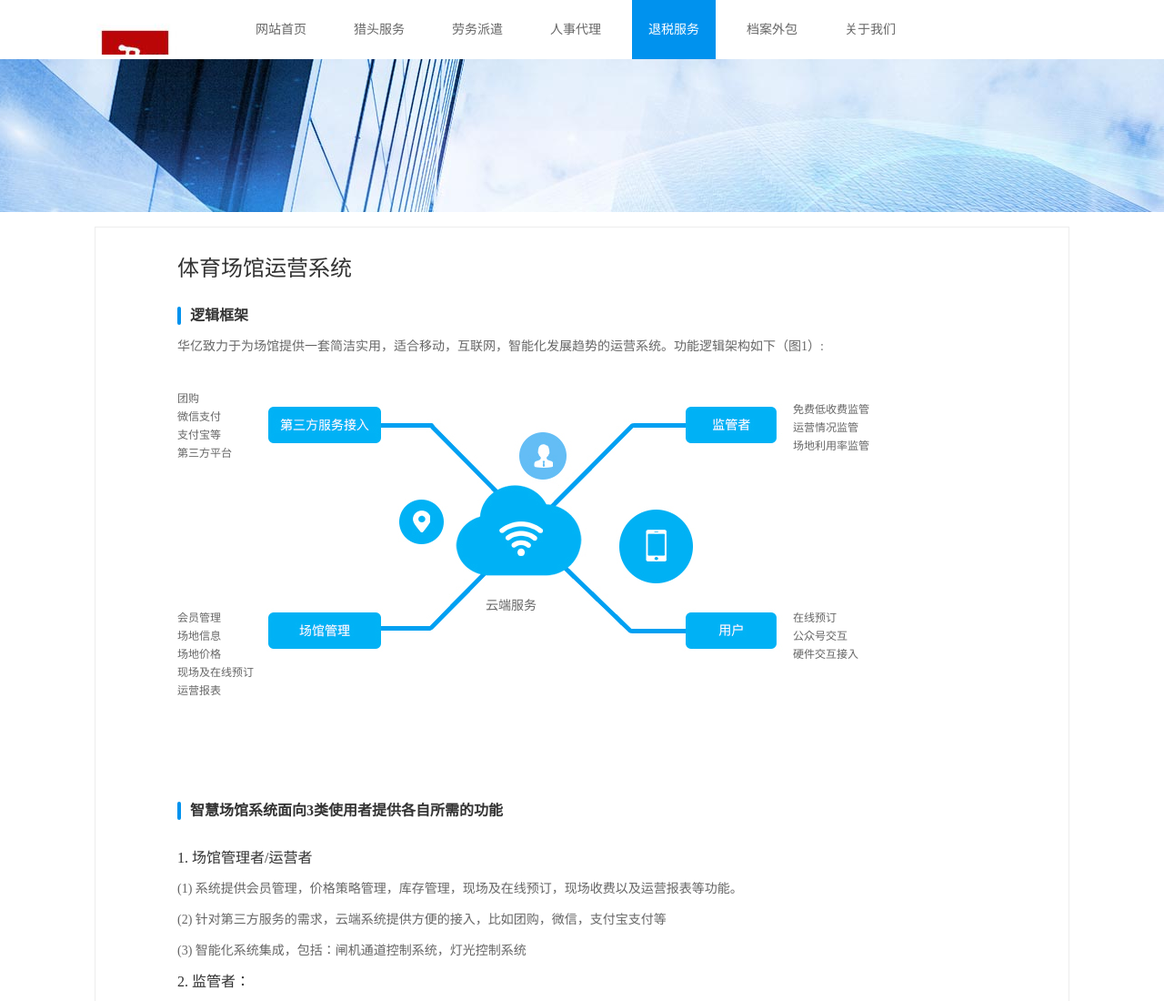
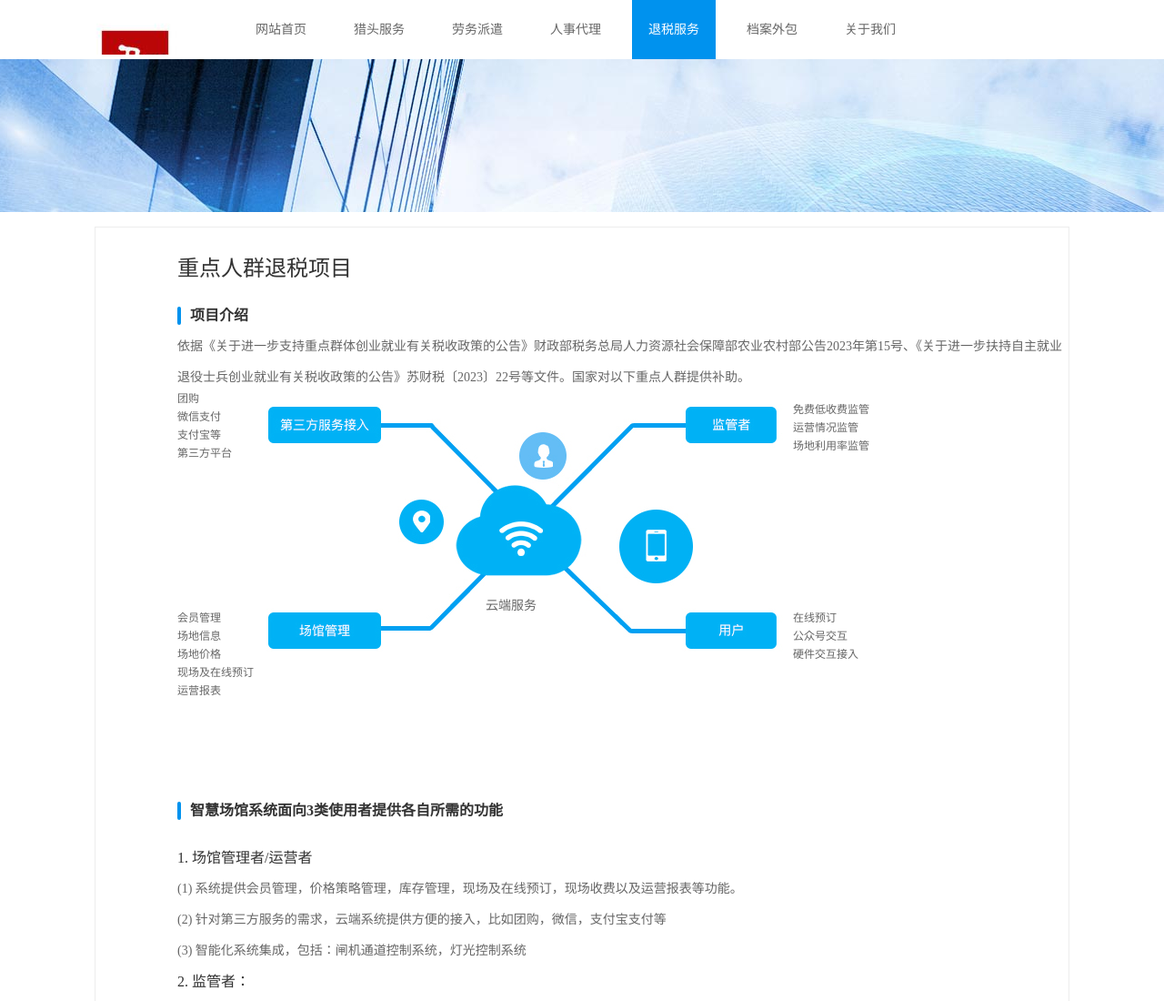
Before and after one commit to mote2000/mote2000.github.io, a website: page html/taxRefundService.html in a window 1280 px wide. Shown: the top 1100 px of the page at 91% size. Drawn offline with Linux system fonts and the light colour scheme.

Commit message:
Update tax refund service section with new title and project description

```diff
--- a/html/taxRefundService.html
+++ b/html/taxRefundService.html
@@ -55,9 +55,9 @@
 <!--主体文字-->
 <div class="con">
     <div class="container">
-        <h4 class="detailTit">体育场馆运营系统</h4>
-        <h6 class="secTit"><span class="block"></span>逻辑框架</h6>
-        <p>华亿致力于为场馆提供一套简洁实用，适合移动，互联网，智能化发展趋势的运营系统。功能逻辑架构如下（图1）:</p>
+        <h4 class="detailTit">重点人群退税项目</h4>
+        <h6 class="secTit"><span class="block"></span>项目介绍</h6>
+        <p>依据《关于进一步支持重点群体创业就业有关税收政策的公告》财政部税务总局人力资源社会保障部农业农村部公告2023年第15号、《关于进一步扶持自主就业退役士兵创业就业有关税收政策的公告》苏财税〔2023〕22号等文件。国家对以下重点人群提供补助。</p>
         <ul class="contentCon">
             <li></li>
             <li>云端服务</li>
```
